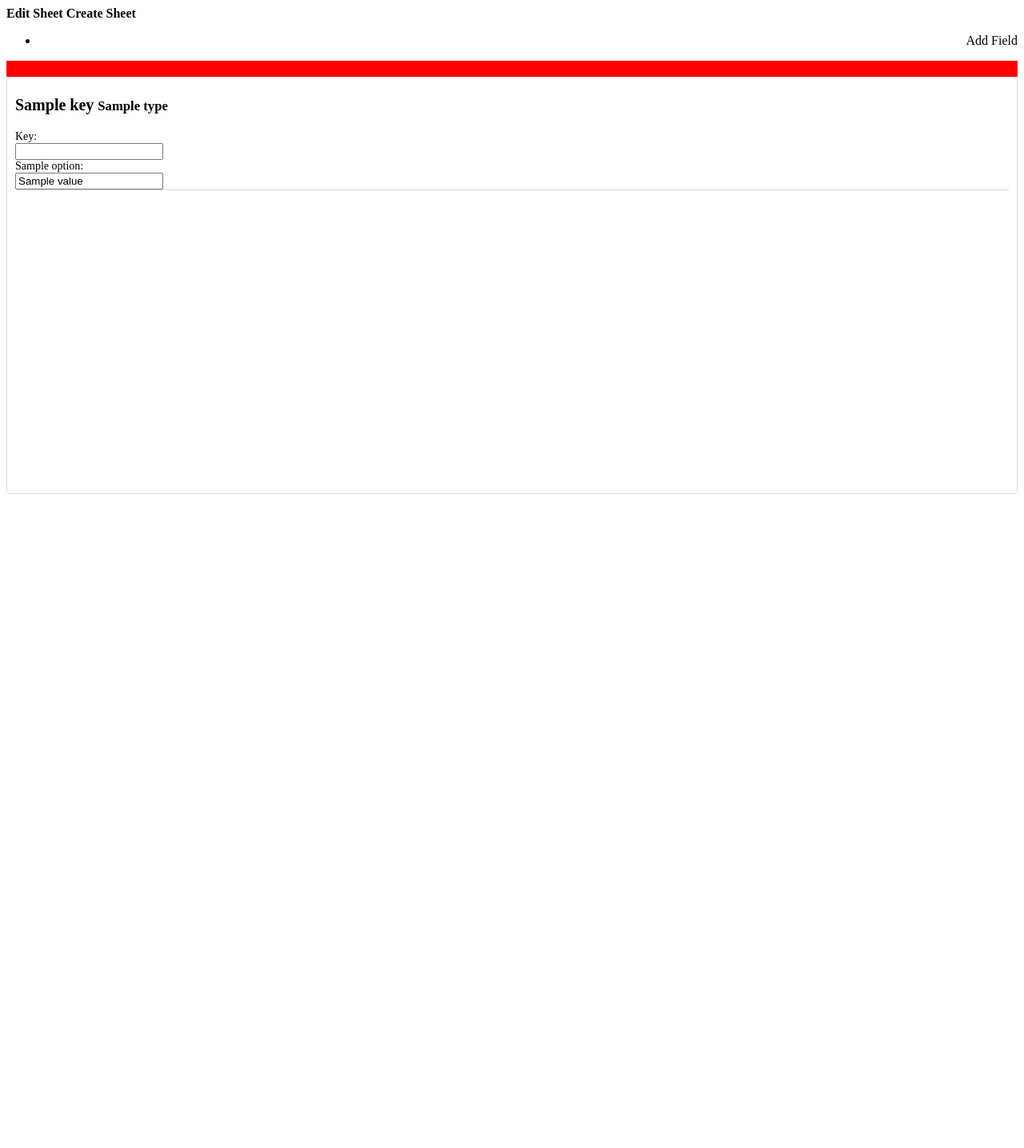
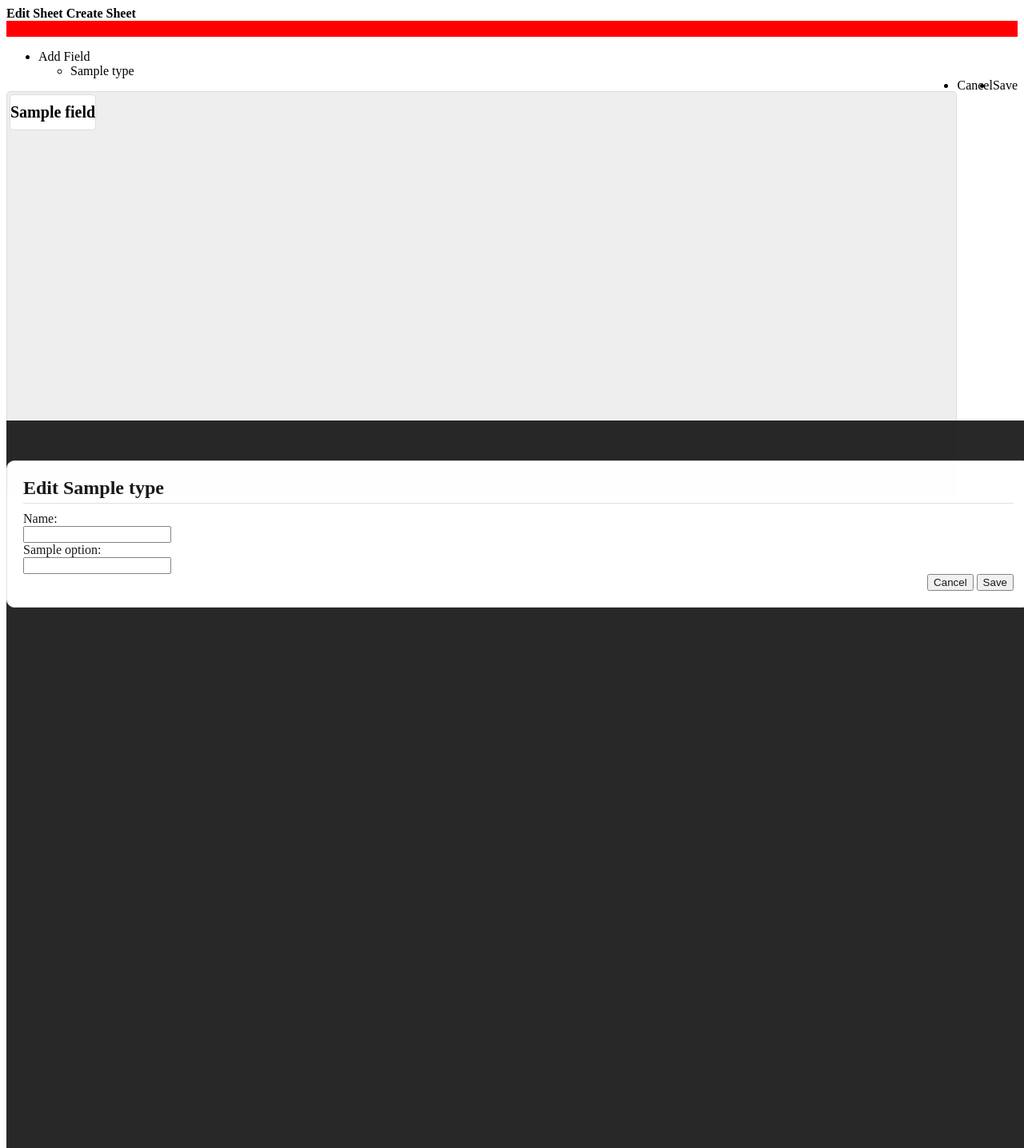
Before and after one commit to kForth/ClooneyWebServer, a Flask app: template static/views/pages/sheets/edit.html in a window 1280 px wide. Shown: the whole page at 80% size. Run offline with Flask 2, Linux system fonts and the light colour scheme; the template is opened without the code that fills it: most values are stand-ins (such as "Sample title", 1, 10 or a date in 2020).

Commit message:
setup edit page for custom sheets and add edit popup

```diff
--- a/static/css/sheets.css
+++ b/static/css/sheets.css
@@ -8,20 +8,59 @@
 }
 
 .field-area {
-    padding: 10px;
+    padding: 0;
     overflow-y: scroll;
     height: 100%;
     border: 1px solid #ddd;
     border-radius: 5px;
+    background: #eee;
+}
+
+.field-edit-popup{
+    display: inherit;
+    z-index: 10000;
+    position: fixed;
+    width: 100%;
+    height: 100%;
+    background:#111111;
+    opacity:0.9;
+    padding-top: 50px;
+}
+
+.hidden {
+    display: none;
+}
+
+.field-edit-holder {
+    opacity:1.0;
+    padding: 20px;
+    border-radius: 10px;
+    border: 1px solid #ddd;
+    background: #fff;
+}
+
+.field-edit-holder h1{
+    font-size: 24px;
+    margin: 0 0 10px;
+    padding-bottom: 5px;
+    border-bottom: 1px solid #ddd;
 }
 
 .field-section {
-    border-bottom: 1px solid #ddd;
-    margin-bottom: 10px;
-    font-size: 14px
+    margin: 0;
+    padding: 10px 0;
+    border-radius: 5px;
+    border: 1px #ddd solid;
+    font-size: 12px;
+    background: #fff;
 }
 
 .field-section h1 {
     font-size: 20px;
-    margin-bottom: 20px;
+    margin: 0;
 }
+
+.field-options {
+    padding: 5px 5px 5px 10px;
+
+}
--- a/static/views/pages/sheets/edit.html
+++ b/static/views/pages/sheets/edit.html
@@ -2,39 +2,76 @@
 
 <div class="inner-content">
     <div class="info-holder col-xs-12 col-sm-10 col-xs-offset-0 col-sm-offset-1">
-        <div class="row">
-            <div class="col-xs-12 col-sm-6">
+            <div class="col-xs-12">
                 <b class="page-header" ng-if="sheet_mode == 'edit'">Edit Sheet</b>
                 <b class="page-header" ng-if="sheet_mode == 'create'">Create Sheet</b>
             </div>
-            <div class="col-xs-12 col-sm-6" style="text-align: right">
-                <ul class="list-unstyled">
-                    <li><a class="btn btn-default">Add Field</a></li>
-                </ul>
-            </div>
-        </div>
 
         <div class="row sheet-edit-holder">
             <div class="col-xs-6 sheet-area">
 
             </div>
-            <div class="col-xs-6 field-area">
-                <div class="field-section" ng-repeat="field in default_fields">
-                    <h1>{{field.key}} <small>{{field.type}}</small></h1>
-                    <div class="form-group row">
-                        <label class="col-xs-4 col-form-label" for="{{field.key}}_key">Key:</label>
-                        <div class="col-xs-8">
-                            <input class="form-control" type="text" id="{{field.key}}_key">
-                        </div>
-                    </div>
-                    <div class="form-group row" ng-repeat="option in field.options">
-                        <label class="col-xs-4 col-form-label" for="{{field.key}}_{{option.id}}">{{option.label}}:</label>
-                        <div class="col-xs-8">
-                            <input ng-class="{'form-control': option.type != 'checkbox'}" type="{{ option.type }}" id="{{field.key}}_{{option.id}}" value="{{ option.value }}">
-                        </div>
-                    </div>
+
+            <div class="col-xs-6">
+                <ul class="list-inline">
+                    <li uib-dropdown>
+                        <a class="btn btn-default" uib-dropdown-toggle><span class="glyphicon glyphicon-plus"></span> Add Field</a>
+                        <ul uib-dropdown-menu>
+                            <li ng-repeat="(type, field) in default_fields">
+                                <a ng-click="addField(type, field)">{{ type }}</a>
+                            </li>
+                        </ul>
+                    </li>
+                    <li style="float: right">
+                        <a class="btn btn-success">Save</a>
+                    </li>
+                    <li style="float: right">
+                        <a class="btn btn-danger">Cancel</a>
+                    </li>
+                </ul>
+                <div class="field-area">
+                    <table class="table">
+                        <tbody ui-sortable ng-model="fields">
+                            <tr ng-repeat="field in fields">
+                                <td style="border:none">
+                                    <div class="field-section row">
+                                        <div class="col-xs-10" style="text-overflow: ellipsis">
+                                            <h1>{{field.name}}</h1>
+                                        </div>
+                                        <div class="col-xs-2" style="text-align: right">
+                                            <a class="btn btn-default" ng-click="editField(field)">
+                                                <span class="glyphicon glyphicon-cog"></span>
+                                            </a>
+                                        </div>
+                                    </div>
+                                </td>
+                            </tr>
+                        </tbody>
+                    </table>
                 </div>
             </div>
         </div>
     </div>
 </div>
+
+<div class="field-edit-popup" ng-class="{'hidden': selected_field === undefined}">
+    <div class="field-edit-holder col-xs-12 col-xs-offset-0 col-sm-8 col-sm-offset-2 col-md-6 col-md-offset-3">
+        <h1>Edit {{selected_field.type}}</h1>
+        <div class="form-group row">
+            <label class="col-xs-4 col-form-label" for="{{selected_field.key}}_name">Name:</label>
+            <div class="col-xs-8">
+                <input ng-class="{'form-control': option.type != 'checkbox'}" type="{{ option.type }}" id="{{selected_field.key}}_name" ng-model="selected_field['name']" required>
+            </div>
+        </div>
+        <div class="form-group row" ng-repeat="option in default_fields[selected_field.type]">
+            <label class="col-xs-4 col-form-label" for="{{selected_field.key}}_{{option.id}}">{{option.label}}:</label>
+            <div class="col-xs-8">
+                <input ng-class="{'form-control': option.type != 'checkbox'}" type="{{ option.type }}" id="{{selected_field.key}}_{{option.id}}" ng-model="selected_field[option.id]">
+            </div>
+        </div>
+        <div style="text-align: right">
+            <button class="btn btn-primary" ng-click="cancelEditField()">Cancel</button>
+            <button class="btn btn-primary" ng-click="saveEditField()">Save</button>
+        </div>
+    </div>
+</div>
```
Also changed, not shown: static/controllers/app.js (+54 -0 lines), static/views/navbar.html (+9 -8 lines), static/views/templates/field_settings.html (deleted, +0 -24 lines).
